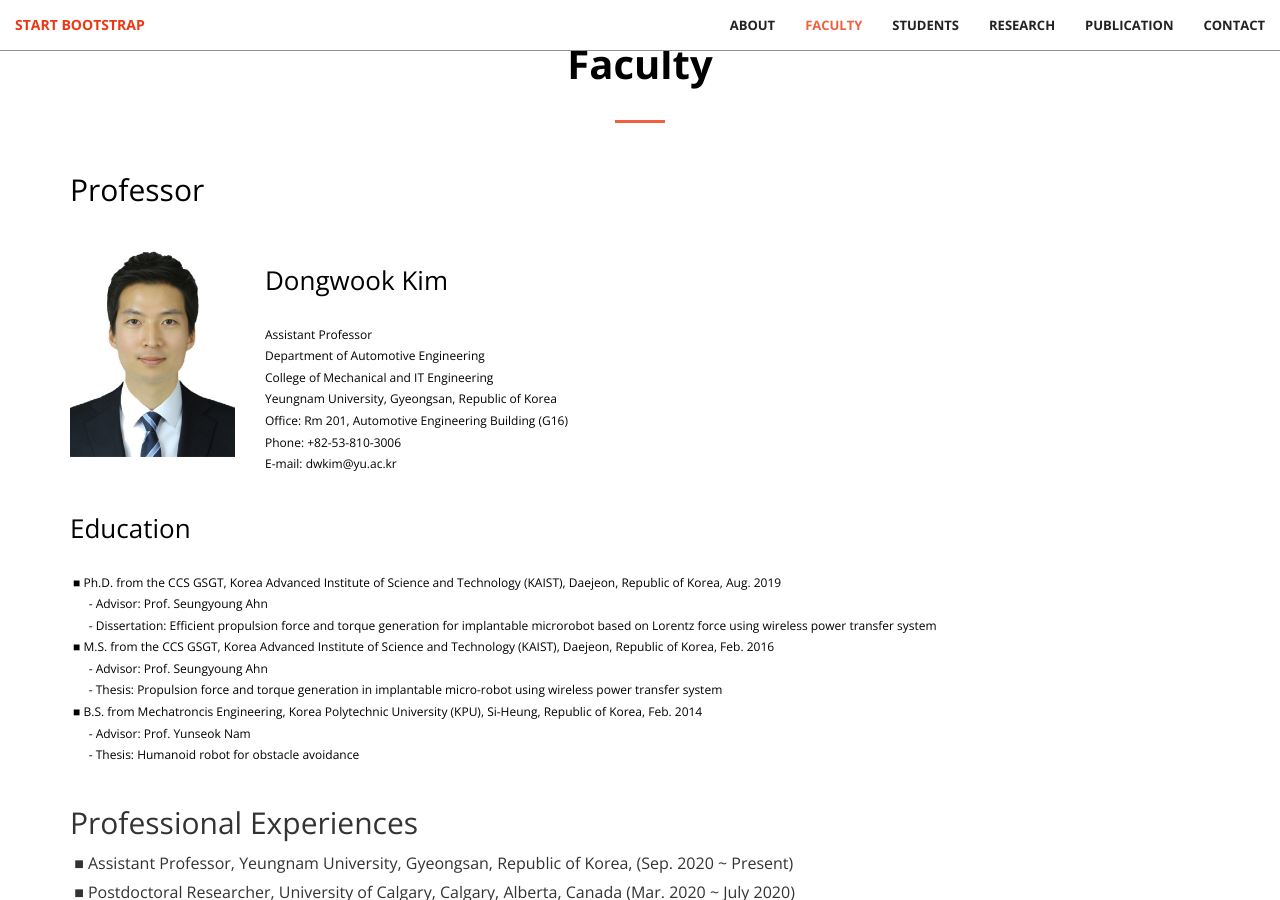
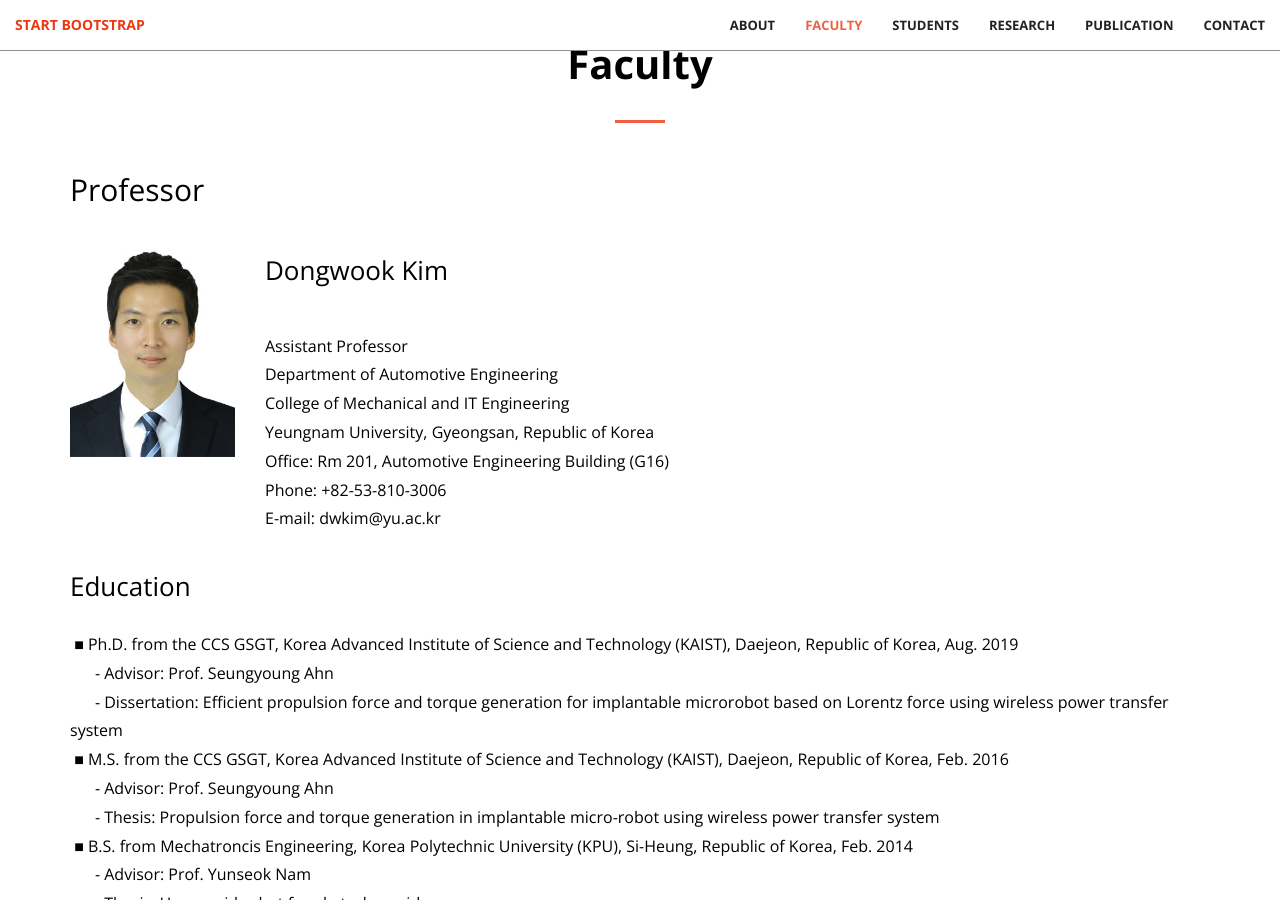
Before and after one commit to dwKim88/AEL, a Jekyll site: the page built from index.html, in a window 1280 px wide and 900 px high, scrolled down 1761 px. Built offline with Jekyll 4.4.1, drawn with Linux system fonts in a browser that asks for light colours.

Commit message:
Update services.html

```diff
--- a/_includes/services.html
+++ b/_includes/services.html
@@ -32,11 +32,12 @@
             </div>
             <div class="col-xs-10 text-left">
                 <h2>
-                    <p style="line-height: 1.8; color:black; font-size:26px;">
+                    <p style="line-height: 1.0; color:black; font-size:26px;">
                         Dongwook Kim
                     </p>
                 <!-- <p style="font-size:10px">Assistant Professor at Yeungnam University</p> -->
-                    <p style="line-height: 1.8; color:black; font-size:12px;">
+                    <p style="line-height: 1.8; color:black; font-size:16px;">
+                        <br>
                         Assistant Professor <br>
                         Department of Automotive Engineering <br>
                         College of Mechanical and IT Engineering <br>
@@ -56,7 +57,7 @@
                     <p style="line-height: 1.8; color:black; font-size:26px;">
                         Education
                     </p>
-                    <p style="line-height: 1.8; color:black; font-size:12px;">
+                    <p style="line-height: 1.8; color:black; font-size:16px;">
                         &nbsp;■ Ph.D. from the CCS GSGT, Korea Advanced Institute of Science and Technology (KAIST), Daejeon, Republic of  Korea, Aug. 2019 <br>
                         &nbsp;&nbsp;&nbsp;&nbsp;&nbsp; - Advisor: Prof. Seungyoung Ahn <br>
                         &nbsp;&nbsp;&nbsp;&nbsp;&nbsp; - Dissertation: Efficient propulsion force and torque generation for implantable microrobot based on Lorentz force using wireless power transfer system <br>
@@ -67,11 +68,21 @@
                         &nbsp;&nbsp;&nbsp;&nbsp;&nbsp; - Advisor: Prof. Yunseok Nam <br>
                         &nbsp;&nbsp;&nbsp;&nbsp;&nbsp; - Thesis: Humanoid robot for obstacle avoidance <br>
                     </p>
+
+                    <p style="line-height: 1.8; color:black; font-size:26px;">
+                         Professional Experiences
+                    </p>
+                    <p style="line-height: 1.8; color:black; font-size:16px;">
+                        &nbsp;■ Assistant Professor, Yeungnam University, Gyeongsan, Republic of Korea, (Sep. 2020 ~ Present)<br>
+                        &nbsp;■ Postdoctoral Researcher, University of Calgary, Calgary, Alberta, Canada (Mar. 2020 ~ July 2020)<br>
+                        &nbsp;■ Postdoctoral Researcher, Korea Advanced Institute of Science and Technology (KAIST), Daejeon, Republic of Korea (Sep. 2019 ~ Feb. 2020)<br>
+                        &nbsp;■ Visiting Researcher, Missouri University of Science and Technology, Rolla, Missouri, United States (Aug. 2018 ~ Feb. 2019)<br>
+                    </p>
                 </h4>
             </div>
        </div>
 
-        <!-- Professional experience part -->
+        <!-- Professional experience part
         <div class="row">
             <div class="col-md-12 text-left">
                 <h2>
@@ -87,7 +98,7 @@
                 </h4>
             </div>
         </div>
-
+        -->
 
         <!-- Professional Activities -->
         <div class="row">
```
